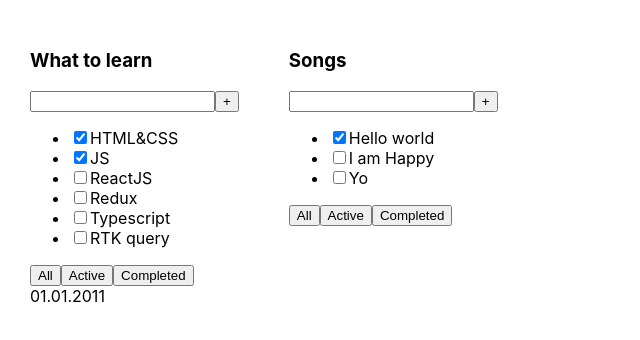
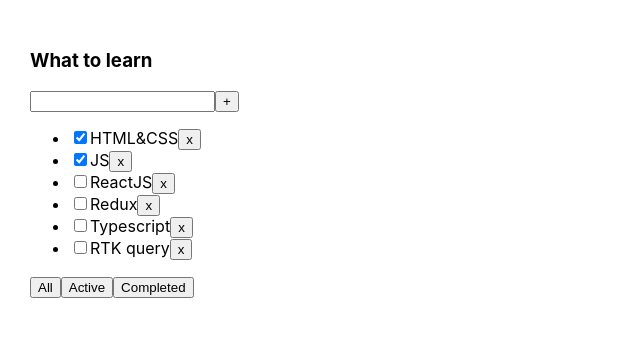
Before and after one commit to Setnad1177/todolist-advanced, a React (Create React App) app: page / in a window 1280 px wide. Shown: the top 340 px of the page, without its empty margins (0-640 px from the left). Built offline with nearby package versions, Linux system fonts and the light colour scheme.

Commit message:
useState, Array callback function

```diff
--- a/src/App.tsx
+++ b/src/App.tsx
@@ -1,4 +1,4 @@
-import React from "react";
+import React, {useState} from "react";
 import "./App.css";
 import {Todolist} from "./Todolist"
 
@@ -9,25 +9,29 @@
 }
 
 export function App() {
-    const tasks1: Array<TaskType> = [
+    const [tasks, setTasks] = useState<TaskType[]>([
         {id: 1, title: "HTML&CSS", isDone: true},
         {id: 2, title: "JS", isDone: true},
         {id: 3, title: "ReactJS", isDone: false},
         {id: 4, title: "Redux", isDone: false},
         {id: 5, title: "Typescript", isDone: false},
         {id: 6, title: "RTK query", isDone: false},
-    ]
+    ])
 
-    const tasks2: Array<TaskType> = [
-        {id: 1, title: "Hello world", isDone: true},
-        {id: 2, title: "I am Happy", isDone: false},
-        {id: 3, title: "Yo", isDone: false},
-    ]
+    const removeTask = (taskIdToRemove: number) => {
+        const filteredTasks = tasks.filter(task => {
+            return task.id !== taskIdToRemove
+        })
+        setTasks(filteredTasks)
+    }
 
     return (
         <div className="App">
-            <Todolist title="What to learn" tasks={tasks1} date={"01.01.2011"}/>
-            <Todolist title="Songs" tasks={tasks2}/>
+            <Todolist
+                title="What to learn"
+                tasks={tasks}
+                removeTask={removeTask}
+            />
         </div>
     );
 }
--- a/src/Todolist.tsx
+++ b/src/Todolist.tsx
@@ -4,23 +4,16 @@
 
 type PropsType = {
     title: string
-    subTitle?: string
-    description?: string
     tasks: TaskType[]
-    date?: string
+    removeTask: (taskIdToRemove: number) => void
 }
 
-export const Todolist = ({title, tasks, date}: PropsType) => {
+export const Todolist = ({title, tasks, removeTask}: PropsType) => {
 
 
     return (
         <div>
-
             <h3>{title}</h3>
-            {/*<h4>{subTitle}</h4>*/}
-            {/*<p>{description}</p>*/}
-            {/*<div>{tasks.map(t => t.title)}</div>*/}
-
             <div>
                 <input/>
                 <Button title={"+"}/>
@@ -34,7 +27,9 @@
                 {tasks.map(task => {
                     return (
                         <li key={task.id}>
-                            <input type="checkbox" checked={task.isDone} /><span>{task.title}</span>
+                            <input type="checkbox" checked={task.isDone}/>
+                            <span>{task.title}</span>
+                            <button onClick={      () => removeTask(task.id)     }>x</button>
                         </li>
                     )
                 })}
@@ -45,7 +40,6 @@
                 <button>Active</button>
                 <button>Completed</button>
             </div>
-            <div>{date}</div>
         </div>
     )
 }
```
